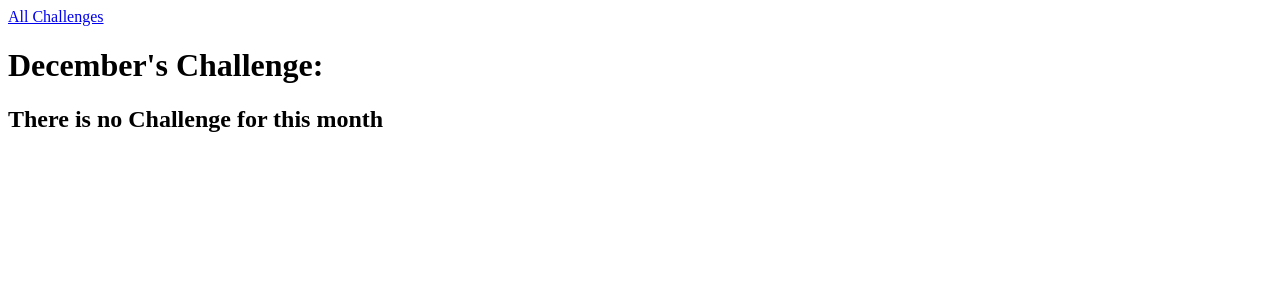
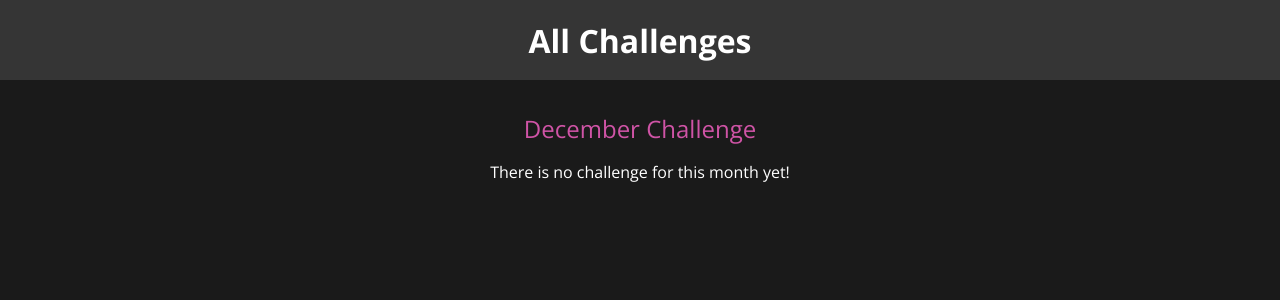
Before and after one commit to sebasvelasco353/django-practical_guide, a Django app: page /challenges/december in a window 1280 px wide. Shown: the top 300 px of the page. Run offline with Django 4.2, Linux system fonts and the light colour scheme.

Commit message:
finished video 50

```diff
--- /dev/null
+++ b/monthly_challenges/challenges/static/challenges/challenge.css
@@ -0,0 +1,22 @@
+h1,
+h2 {
+  text-align: center;
+  color: white;
+}
+
+h1 {
+  font-size: 1.5rem;
+  margin: 2rem 0 1rem 0;
+  font-weight: normal;
+  color: #cf54a6;
+}
+
+h2 {
+  font-size: 3rem;
+  font-weight: bold;
+}
+
+.fallback {
+  text-align: center;
+  color: white;
+}
--- /dev/null
+++ b/monthly_challenges/challenges/static/challenges/includes/header.css
@@ -0,0 +1,25 @@
+header {
+  width: 100%;
+  height: 5rem;
+  background-color: #353535;
+}
+
+header nav {
+  width: 100%;
+  height: 100%;
+  display: flex;
+  justify-content: center;
+  align-items: center;
+}
+
+header nav a {
+  color: white;
+  font-size: 2rem;
+  font-weight: bold;
+  text-decoration: none;
+}
+
+header nav a:hover,
+header nav a:active {
+  color: #cf54a6;
+}
--- a/monthly_challenges/challenges/templates/challenges/challenge.html
+++ b/monthly_challenges/challenges/templates/challenges/challenge.html
@@ -1,15 +1,22 @@
 {% extends "base.html" %}
+{% load static %}
+
+{% block css_files %}
+  <link rel="stylesheet" href="{% static "challenges/challenge.css" %}">
+  <link rel="stylesheet" href="{% static "challenges/includes/header.css" %}">
+{% endblock %}
 
 {% block page_title %}
-  {{ month | title }}'s Challenge
+  {{ month|title }} Challenge
 {% endblock %}
 
 {% block page_content %}
   {% include "challenges/includes/header.html" %}
-  <h1>{{ month | title }}'s Challenge:</h1>
+
+  <h1>{{ month|title }} Challenge</h1>
   {% if text is not None %}
-  <h2>{{ text }}</h2>
+    <h2>{{ text }}</h2>
   {% else %}
-  <h2>There is no Challenge for this month</h2>
+    <p class="fallback">There is no challenge for this month yet!</p>
   {% endif %}
 {% endblock %}
--- a/monthly_challenges/challenges/views.py
+++ b/monthly_challenges/challenges/views.py
@@ -40,7 +40,7 @@ def monthly_challenge(request, month):
         return render(
             request,
             "challenges/challenge.html",
-            {"month": month, "text": challenge_text},
+            {"text": challenge_text, "month": month},
         )
-    except Exception:
+    except:
         raise Http404()
--- a/monthly_challenges/monthly_challenges/settings.py
+++ b/monthly_challenges/monthly_challenges/settings.py
@@ -117,6 +117,9 @@ USE_TZ = True
 # https://docs.djangoproject.com/en/4.2/howto/static-files/
 
 STATIC_URL = "static/"
+STATICFILES_DIRS = [
+    BASE_DIR / "static",
+]
 
 # Default primary key field type
 # https://docs.djangoproject.com/en/4.2/ref/settings/#default-auto-field
--- /dev/null
+++ b/monthly_challenges/static/styles.css
@@ -0,0 +1,10 @@
+@import url('https://fonts.googleapis.com/css2?family=Open+Sans:ital,wght@0,300..800;1,300..800&display=swap');
+
+html {
+  font-family: "Open Sans", serif;
+}
+
+body {
+  margin: 0;
+  background-color: #1a1a1a;
+}
--- a/monthly_challenges/templates/base.html
+++ b/monthly_challenges/templates/base.html
@@ -1,8 +1,11 @@
+{% load static %}
+
 <!DOCTYPE html>
 <html lang="en">
   <head>
     <meta charset="UTF-8">
     <meta name="viewport" content="width=device-width, initial-scale=1">
+    <link rel="stylesheet" href="{% static 'styles.css' %}">
     <title>{% block page_title%} My Challenges {% endblock %}</title>
 
     {% block css_files %}
```
Also changed, not shown: monthly_challenges/challenges/static/challenges/challenges.css (+34 -0 lines), monthly_challenges/challenges/templates/challenges/index.html (+7 -4 lines).
